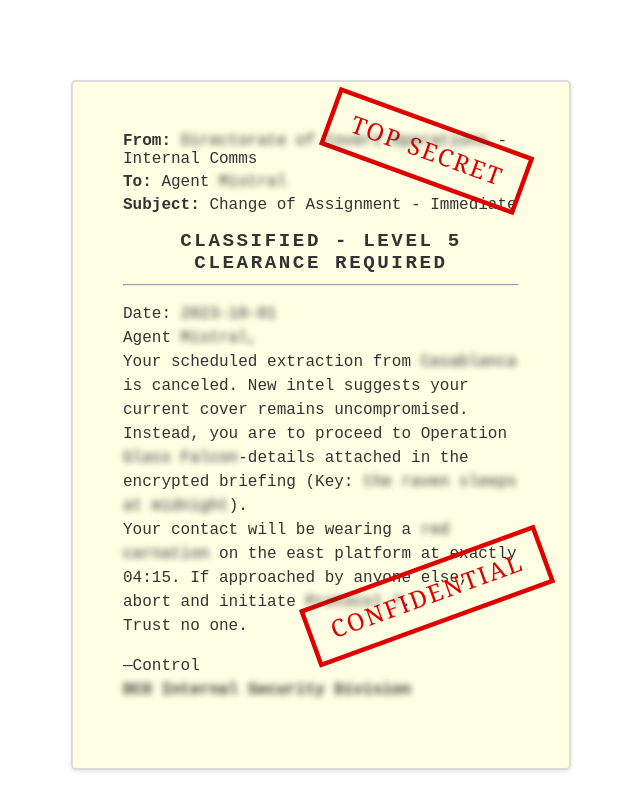
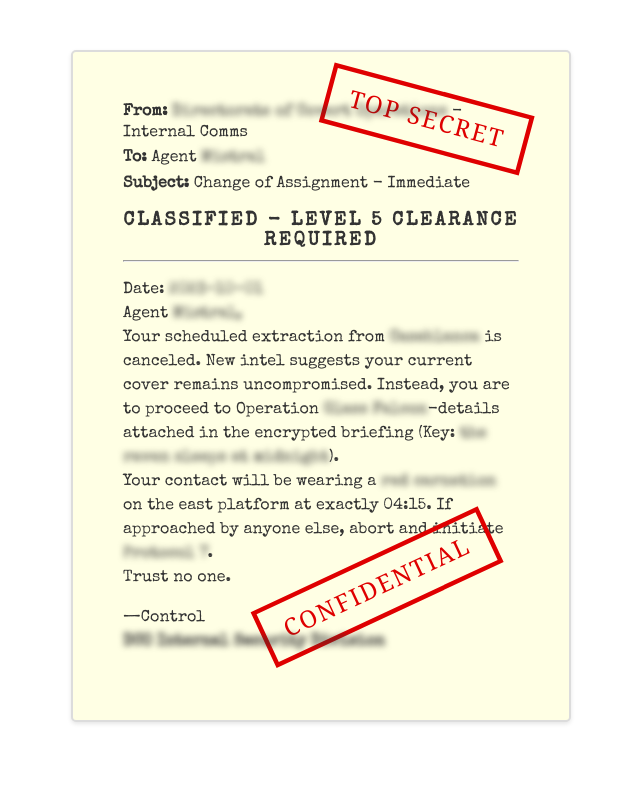
Before and after one commit to JesNetWD/Spy-Email, a plain HTML site: page index.html in a window 1280 px wide. Shown: the whole page, without its empty margins (319-959 px from the left). Drawn offline with nearby package versions, Linux system fonts and the light colour scheme.

Commit message:
Change in font, header line-height and stamp positions

```diff
--- a/index.html
+++ b/index.html
@@ -5,6 +5,12 @@
     <meta name="viewport" content="width=device-width, initial-scale=1.0" />
     <title>Confidential Email</title>
     <link rel="stylesheet" href="./styles.css" />
+    <link rel="preconnect" href="https://fonts.googleapis.com" />
+    <link rel="preconnect" href="https://fonts.gstatic.com" crossorigin />
+    <link
+      href="https://fonts.googleapis.com/css2?family=Special+Elite&display=swap"
+      rel="stylesheet"
+    />
   </head>
   <body>
     <main id="email">
--- a/styles.css
+++ b/styles.css
@@ -11,12 +11,11 @@
   --confidential-text-color: #df0000;
 }
 body {
-  font-family: "Courier New", Courier, monospace;
+  font-family: "Special Elite", system-ui;
+  font-weight: 400;
+  font-style: normal;
   color: var(--email-text-color);
   min-height: 100vh;
-  display: flex;
-  justify-content: center;
-  align-items: center;
 }
 
 #email {
@@ -27,7 +26,7 @@ body {
   border: 2px solid var(--email-border-color);
   border-radius: 5px;
   box-shadow: 0 2px 4px rgba(0, 0, 0, 0.1);
-  margin-top: 50px;
+  margin: 50px auto;
   position: relative;
 }
 
@@ -53,17 +52,18 @@ header {
 #top-secret {
   top: 10%;
   left: 70%;
-  transform: translate(-50%, -50%) rotate(20deg) scale(1.5);
+  transform: translate(-50%, -50%) rotate(15deg) scale(1.5);
 }
 
 #confidential {
-  top: 75%;
-  left: 70%;
-  transform: translate(-50%, -50%) rotate(-20deg) scale(1.5);
+  top: 80%;
+  left: 60%;
+  transform: translate(-50%, -50%) rotate(-25deg) scale(1.5);
 }
 
 header p {
   margin-bottom: 0.3em;
+  line-height: 1.3em;
 }
 
 h3 {
```
